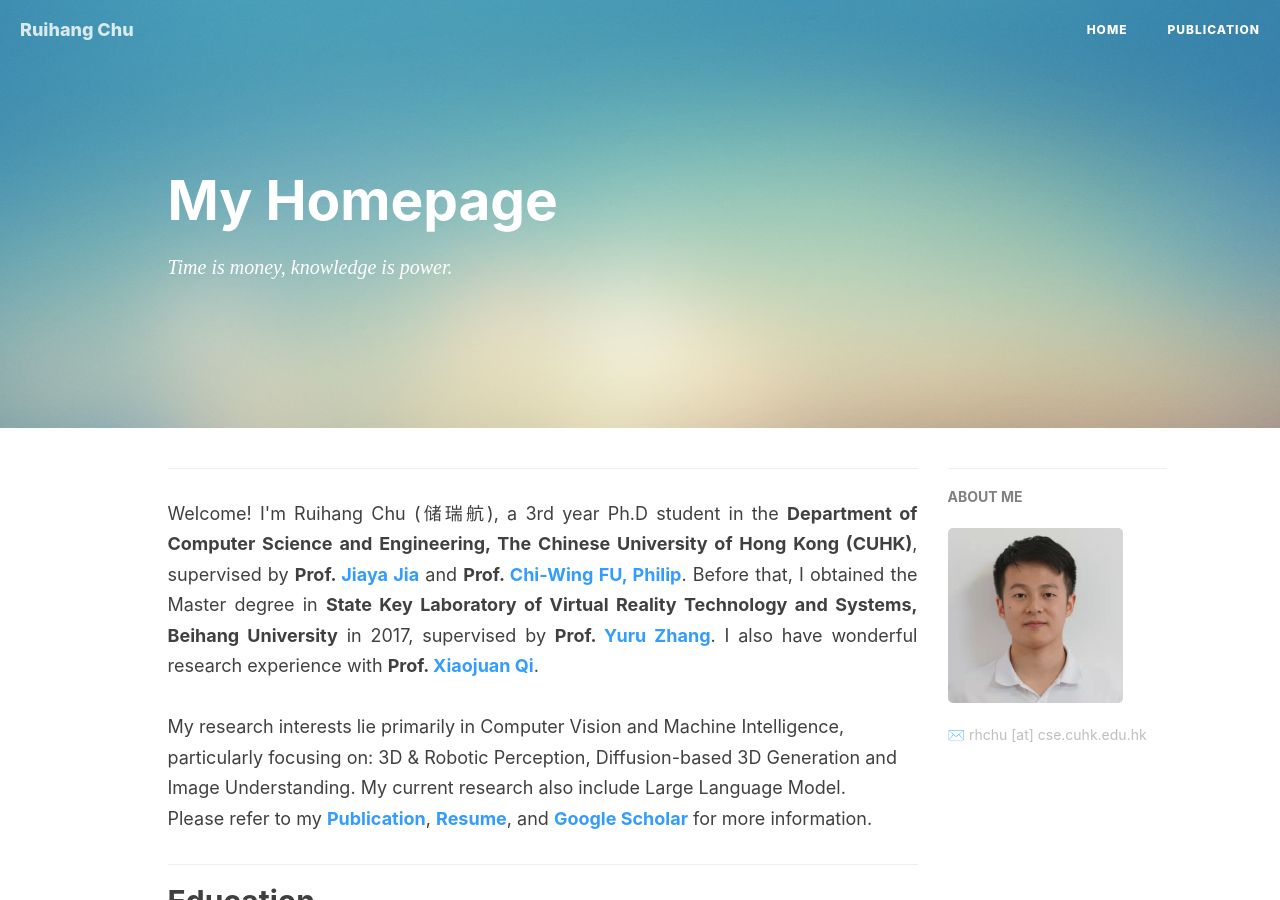
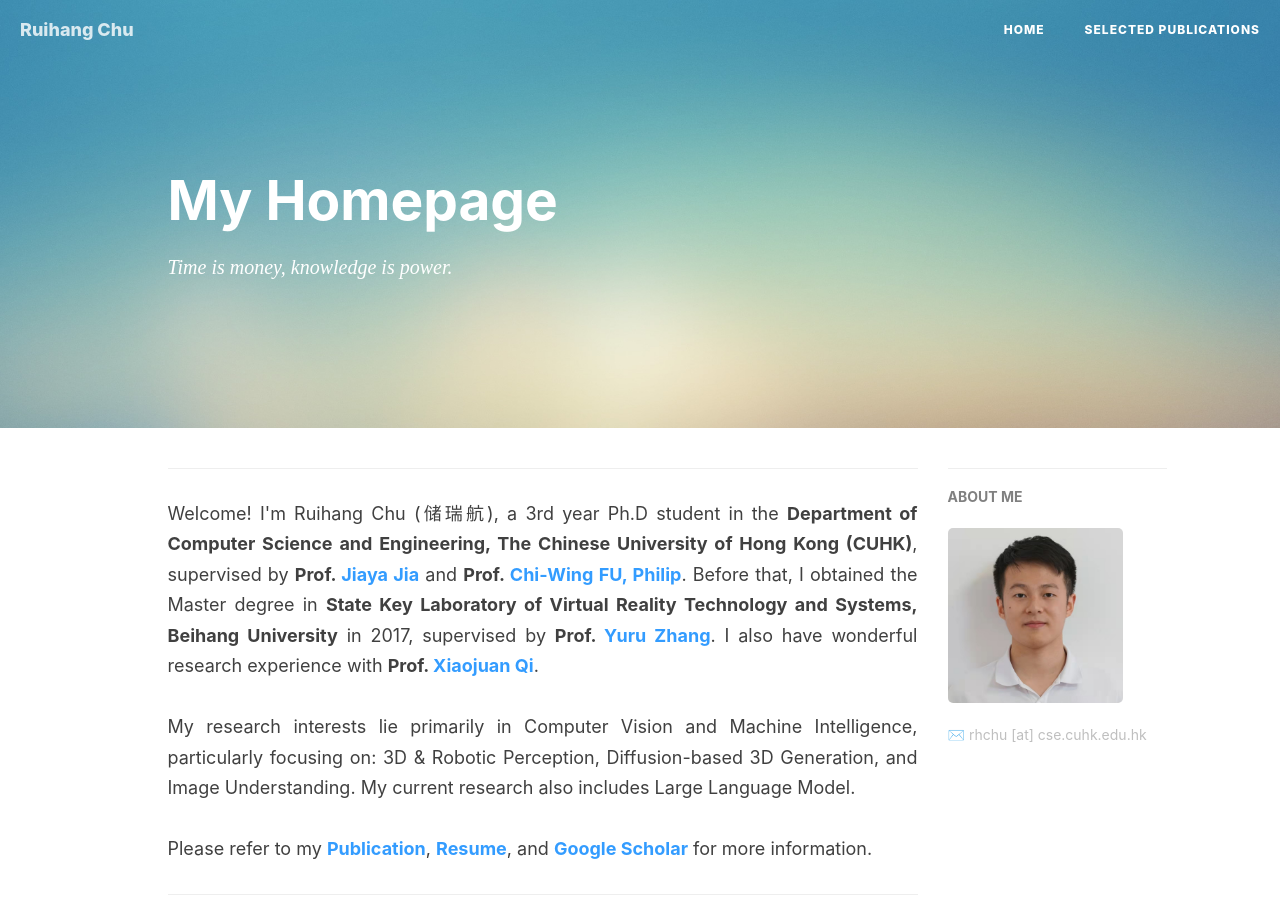
Before and after one commit to cntwang/cntwang.github.io, a Jekyll site: the page built from index.html, in a window 1280 px wide and 900 px high. Built offline with Jekyll 4.4.1, drawn with Linux system fonts in a browser that asks for light colours; nearby versions of some CDN libraries; a script that is not in the unit is left out; the list of posts is cut into pages by our own code; comment, search, counter and statistics services are not loaded; some of the changed text lies outside the part shown.

Commit message:
update on Jun 21

```diff
--- a/index.html
+++ b/index.html
@@ -12,8 +12,9 @@
             Before that, I obtained the Master degree in <b>State Key Laboratory of Virtual Reality Technology and Systems, Beihang University</b> in 2017, supervised by <b>Prof. <a href="https://scholar.google.de/citations?user=8A6s4sgAAAAJ&hl=en" style="color:rgb(51, 156, 255)">Yuru Zhang</a></b>. I also have wonderful research experience with <b>Prof. <a href="https://xjqi.github.io/" style="color:rgb(51, 156, 255)">Xiaojuan Qi</a></b>.
             <!-- I received the Bachelor degree in Mechanical Engineering and Automation from Beihang University in 2017. -->
             </p>
-            My research interests lie primarily in Computer Vision and Machine Intelligence, particularly focusing on: 3D & Robotic Perception, Diffusion-based 3D Generation and Image Understanding. My current research also include Large Language Model.
-        <br/>
+            <p style="text-align:justify; text-justify:inter-ideograph;">
+            My research interests lie primarily in Computer Vision and Machine Intelligence, particularly focusing on: 3D & Robotic Perception, Diffusion-based 3D Generation, and Image Understanding. My current research also includes Large Language Model.
+            </p>
         Please refer to
         my <a href="/publication/" style="color:rgb(51, 156, 255)"><b>Publication</b></a>,
         <a href="/resume/RuihangChu.pdf" style="color:rgb(51, 156, 255)"><b>Resume</b></a>,
@@ -151,4 +152,4 @@
 </font></b>
 </p>
 
-<script type="text/javascript" src="//rf.revolvermaps.com/0/0/8.js?i=5u9eqiy07hd&amp;m=7&amp;c=007eff&amp;cr1=00fff6&amp;f=arial&amp;l=33" async="async"></script>
+<!-- <script type="text/javascript" src="//rf.revolvermaps.com/0/0/8.js?i=5u9eqiy07hd&amp;m=7&amp;c=007eff&amp;cr1=00fff6&amp;f=arial&amp;l=33" async="async"></script> -->
```
Also changed, not shown: other parts of index.html (+1 -1 lines), publication.html (+34 -29 lines), img/publication/Cart.png (added), img/publication/TriVol.png (added), 1 other file.
